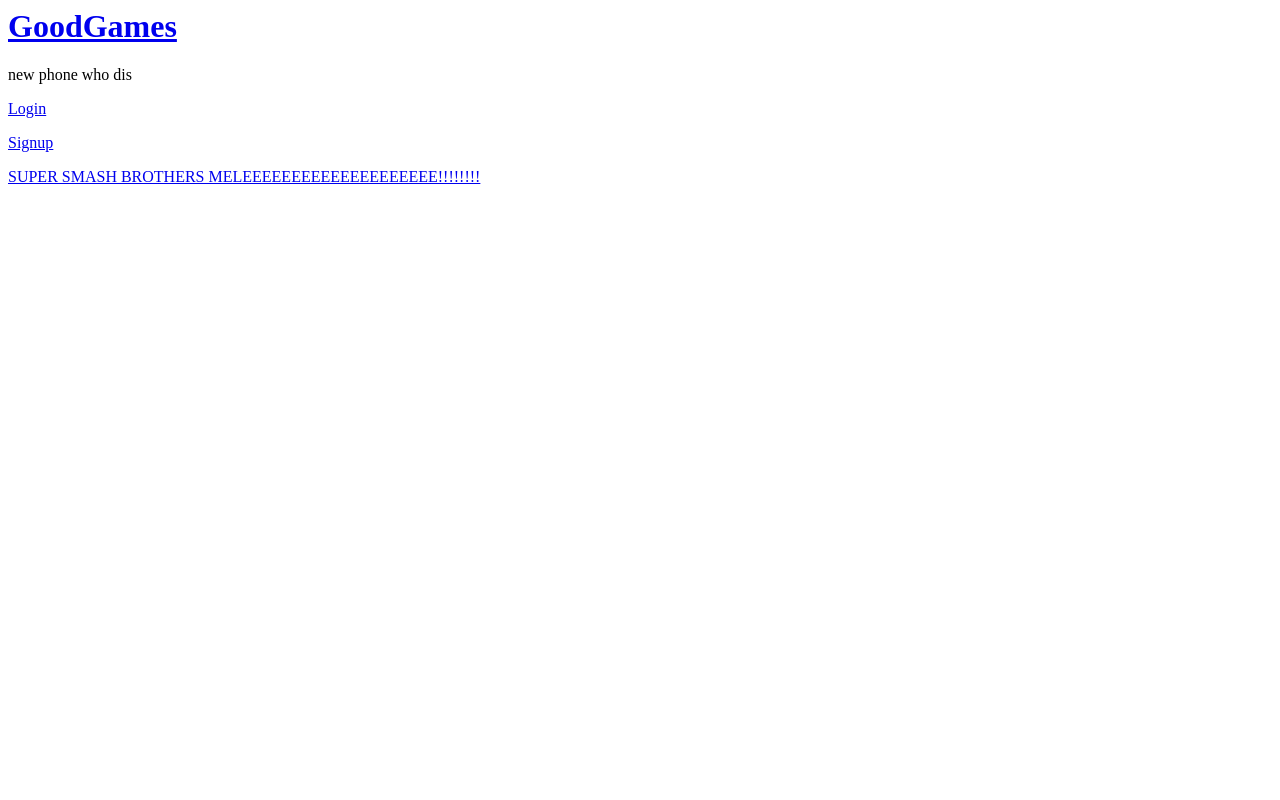
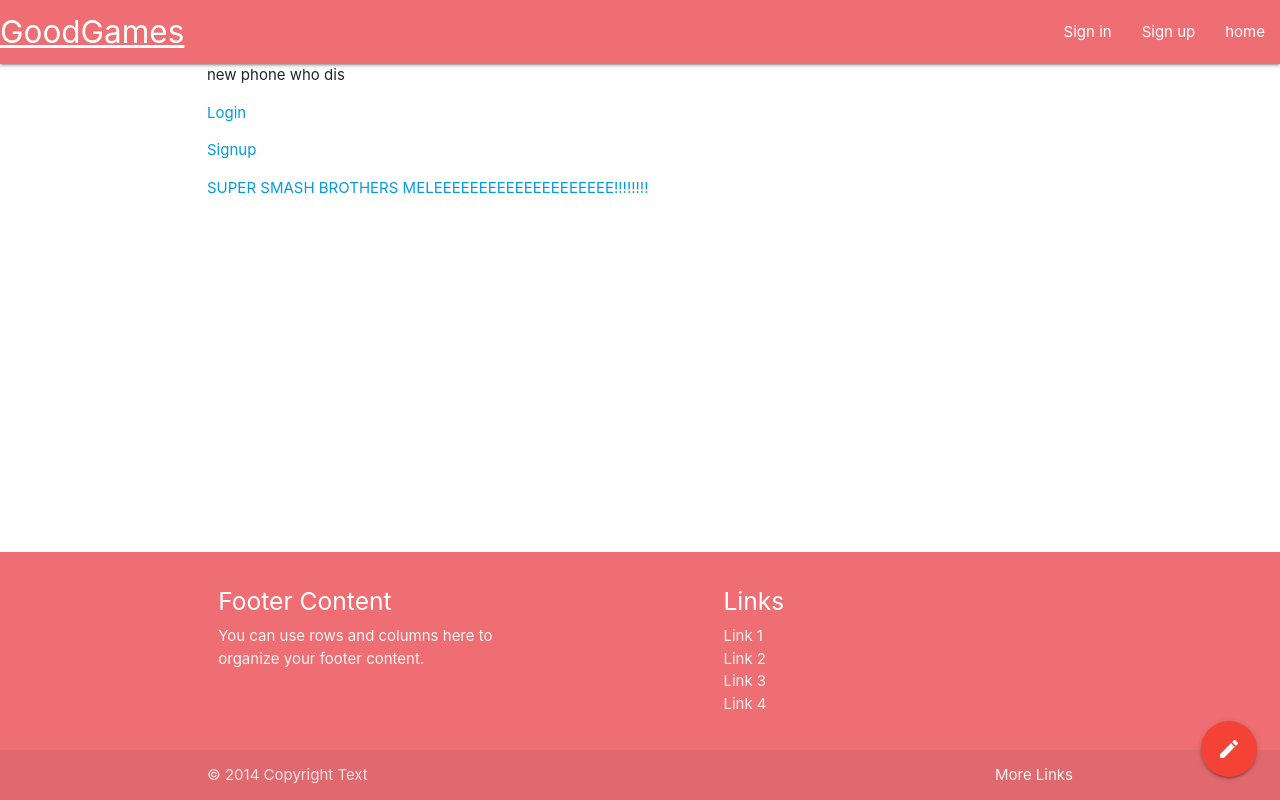
Before and after one commit to ethsternk/goodgames, a Django app: page / in a window 1280 px wide. Run offline with Django 3.2, Linux system fonts and the light colour scheme; some libraries are stand-ins or nearby versions.

Commit message:
finished the static file implementation. and some jinja styling

```diff
--- a/goodgames/goodgames/settings.py
+++ b/goodgames/goodgames/settings.py
@@ -121,5 +121,6 @@ USE_TZ = True
 
 # Static files (CSS, JavaScript, Images)
 # https://docs.djangoproject.com/en/1.11/howto/static-files/
+STATIC_ROOT = os.path.join(BASE_DIR, 'static')
 
 STATIC_URL = '/static/'
--- /dev/null
+++ b/goodgames/goodgames/static/css/main.css
@@ -0,0 +1,9 @@
+body {
+    display: flex;
+    min-height: 100vh;
+    flex-direction: column;
+  }
+
+main {
+    flex: 1 0 auto;
+}
--- /dev/null
+++ b/goodgames/goodgames/static/js/index.js
@@ -0,0 +1,8 @@
+
+  document.addEventListener('DOMContentLoaded', function() {
+    options=[];
+    var elems = document.querySelectorAll('.fixed-action-btn');
+    var instances = M.FloatingActionButton.init(elems, options);
+  });
+
+  // Or with jQuery
--- /dev/null
+++ b/goodgames/goodgames/templates/base.html
@@ -0,0 +1,28 @@
+
+<!doctype html>
+<html lang="en">
+  {% include "head.html" %}
+
+  <body>
+    <!-- Navbar -->
+    {% include 'header.html' %}
+    <!-- End Navbar -->
+
+    <!-- Main -->
+    <main role="main" class="container">
+      {% block main %}
+      {% endblock %}
+    </main>
+    <!-- End Main -->
+
+    <!-- footer -->
+    {% include "footer.html" %}
+    <!-- End footer -->
+    <!-- floating action button -->
+    {% include "fab.html" %}
+    <!-- Materialize -->
+    <script src="https://cdnjs.cloudflare.com/ajax/libs/materialize/1.0.0/js/materialize.min.js"></script>
+    {% load static %}
+    <script src="{% static 'js/index.js' %}"></script>
+  </body>
+</html>
--- /dev/null
+++ b/goodgames/goodgames/templates/fab.html
@@ -0,0 +1,12 @@
+
+<div class="fixed-action-btn">
+  <a class="btn-floating btn-large red">
+    <i class="large material-icons">mode_edit</i>
+  </a>
+  <ul>
+    <li><a class="btn-floating red"><i class="material-icons">insert_chart</i></a></li>
+    <li><a class="btn-floating yellow darken-1"><i class="material-icons">format_quote</i></a></li>
+    <li><a class="btn-floating green"><i class="material-icons">publish</i></a></li>
+    <li><a class="btn-floating blue"><i class="material-icons">attach_file</i></a></li>
+  </ul>
+</div>
--- /dev/null
+++ b/goodgames/goodgames/templates/footer.html
@@ -0,0 +1,25 @@
+<footer class="page-footer">
+    <div class="container">
+        <div class="row">
+            <div class="col l6 s12">
+                <h5 class="white-text">Footer Content</h5>
+                <p class="grey-text text-lighten-4">You can use rows and columns here to organize your footer content.</p>
+            </div>
+            <div class="col l4 offset-l2 s12">
+                <h5 class="white-text">Links</h5>
+                <ul>
+                    <li><a class="grey-text text-lighten-3" href="#!">Link 1</a></li>
+                    <li><a class="grey-text text-lighten-3" href="#!">Link 2</a></li>
+                    <li><a class="grey-text text-lighten-3" href="#!">Link 3</a></li>
+                    <li><a class="grey-text text-lighten-3" href="#!">Link 4</a></li>
+                </ul>
+            </div>
+        </div>
+    </div>
+    <div class="footer-copyright">
+    <div class="container">
+    © 2014 Copyright Text
+    <a class="grey-text text-lighten-4 right" href="#!">More Links</a>
+    </div>
+    </div>
+</footer>
--- /dev/null
+++ b/goodgames/goodgames/templates/head.html
@@ -0,0 +1,16 @@
+<head>
+    <meta charset="utf-8">
+    <meta name="viewport" content="width=device-width, initial-scale=1, shrink-to-fit=no">
+
+    <title>GoodGames</title>
+
+    <link rel="stylesheet" href="https://maxcdn.bootstrapcdn.com/bootstrap/4.0.0/css/bootstrap.min.css" integrity="sha384-Gn5384xqQ1aoWXA+058RXPxPg6fy4IWvTNh0E263XmFcJlSAwiGgFAW/dAiS6JXm" crossorigin="anonymous">
+
+    <!-- materialize -->
+    <link rel="stylesheet" href="https://cdnjs.cloudflare.com/ajax/libs/materialize/1.0.0/css/materialize.min.css">
+    {% load static %}
+    <link rel="stylesheet" href="{% static 'css/main.css' %}">
+
+    <link href="https://fonts.googleapis.com/icon?family=Material+Icons" rel="stylesheet">
+    <script src="https://cdnjs.cloudflare.com/ajax/libs/materialize/1.0.0/js/materialize.min.js"></script>
+</head>
--- /dev/null
+++ b/goodgames/goodgames/templates/header.html
@@ -0,0 +1,19 @@
+<nav>
+    <div class="nav-wrapper">
+        <a href="/" class="brand-logo m6">GoodGames</a>
+
+        <ul id="nav-mobile" class="right hide-on-med-and-down">
+        {% if request.user.is_authenticated %}
+        <li><a href="/feed/"> Feed </a></li>
+        <li><a href="/profile/{{ request.user.id }}"> {{ request.user }} </a></li>
+        <li><a href="/notifications"> Notifications </a></li>
+        <li><a href="/logout">logout</a></li>
+        <li><a href="/">home</a></li>
+        {% else %}
+            <li><a href="/login">Sign in</a></li>
+            <li><a href="/signup">Sign up</a></li>
+            <li><a href="/">home</a></li>
+        {% endif %}
+        </ul>
+    </div>
+</nav>
--- a/goodgames/goodgames/templates/home.html
+++ b/goodgames/goodgames/templates/home.html
@@ -1,5 +1,6 @@
-<body>
-    <h1><a href="/">GoodGames</a></h1>
+{% extends "base.html" %}
+{% block main %}
+<div>
     {% if data.user %}
         <p>Hello, <a href="profile/{{ data.user.id }}">{{ data.user.name }}</a>!</p>
         <p><a href="/logout/">Logout</a></p>
@@ -9,4 +10,5 @@
         <p><a href="/signup/">Signup</a></p>
     {% endif %}
     <p><a href="/game/1627">SUPER SMASH BROTHERS MELEEEEEEEEEEEEEEEEEEEE!!!!!!!!</a></p>
-</body>
+</div>
+{% endblock %}
--- a/goodgames/goodgames/templates/login.html
+++ b/goodgames/goodgames/templates/login.html
@@ -1,3 +1,5 @@
+{% extends "base.html" %}
+{% block main %}
 <h2>Log in</h2>
 <form action="/login/" method="post">
     {% csrf_token %}
@@ -5,3 +7,4 @@
     <input type="hidden" name="next" value="{{ request.GET.next }}">
     <input type="submit" value="Submit">
 </form>
+{% endblock %}
--- a/goodgames/goodgames/templates/signup.html
+++ b/goodgames/goodgames/templates/signup.html
@@ -1,6 +1,9 @@
+{% extends "base.html" %}
+{% block main %}
 <h2>Sign up</h2>
 <form action="/signup/" method="post">
     {% csrf_token %}
     {{ form.as_p }}
     <input type="submit" value="Submit">
 </form>
+{% endblock %}
--- a/goodgames/goodgames/urls.py
+++ b/goodgames/goodgames/urls.py
@@ -2,6 +2,8 @@ from django.contrib import admin
 from django.urls import path
 from goodgames import views
 from goodgames.models import Profile, Game
+from goodgames import settings
+from django.conf.urls.static import static
 
 admin.site.register(Profile)
 admin.site.register(Game)
@@ -16,4 +18,4 @@ urlpatterns = [
     path('game/<int:game_id>/wishlist_add', views.wishlist_add_view),
     path('game/<int:game_id>/collection_add', views.collection_add_view),
     path('profile/<int:profile_id>', views.profile_view)
-]
+] + static(settings.STATIC_URL, document_root=settings.STATIC_ROOT)
```
Also changed, not shown: goodgames/goodgames/templates/game.html (+7 -3 lines), goodgames/goodgames/templates/profile.html (+6 -3 lines), goodgames/db.sqlite3, 2 other files.
